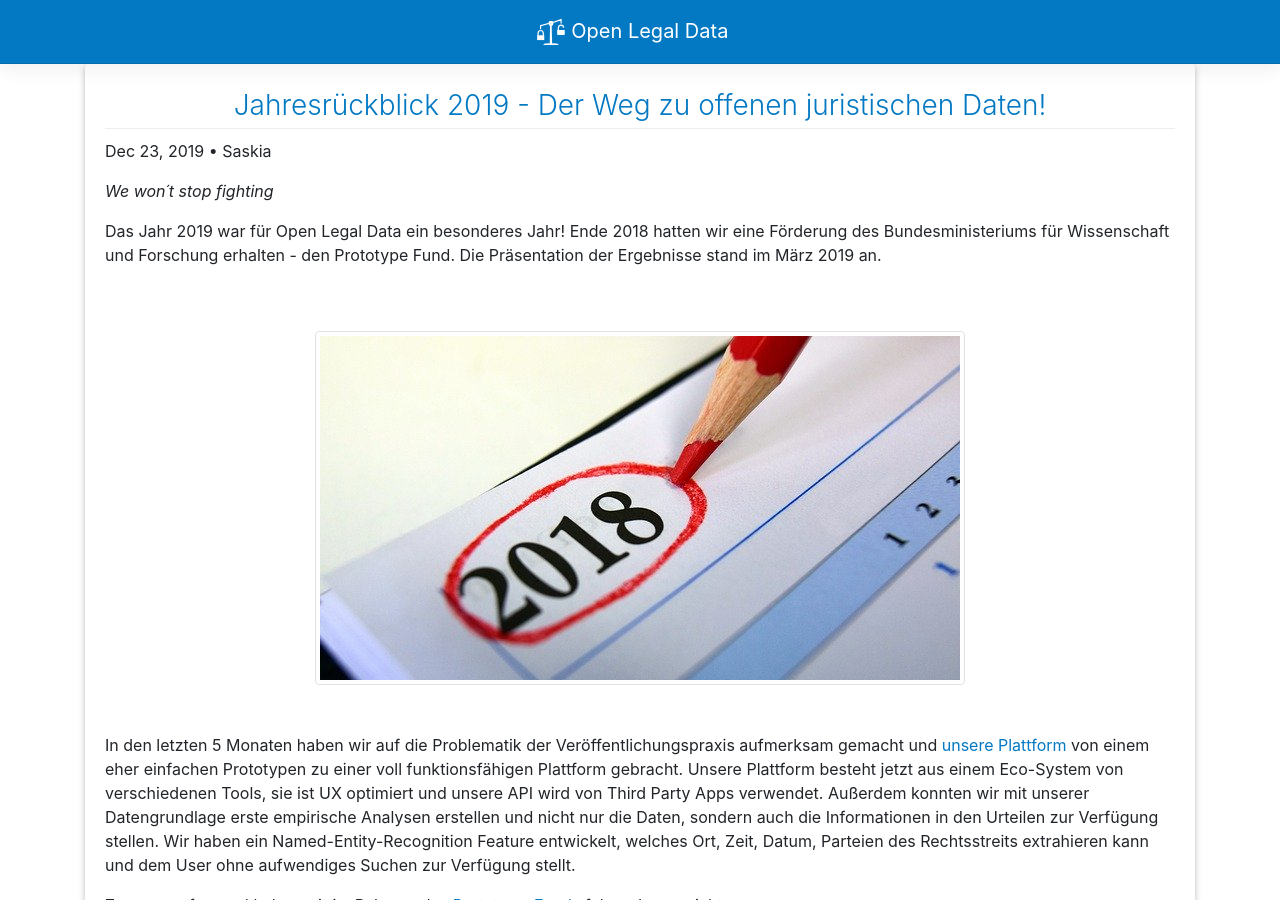
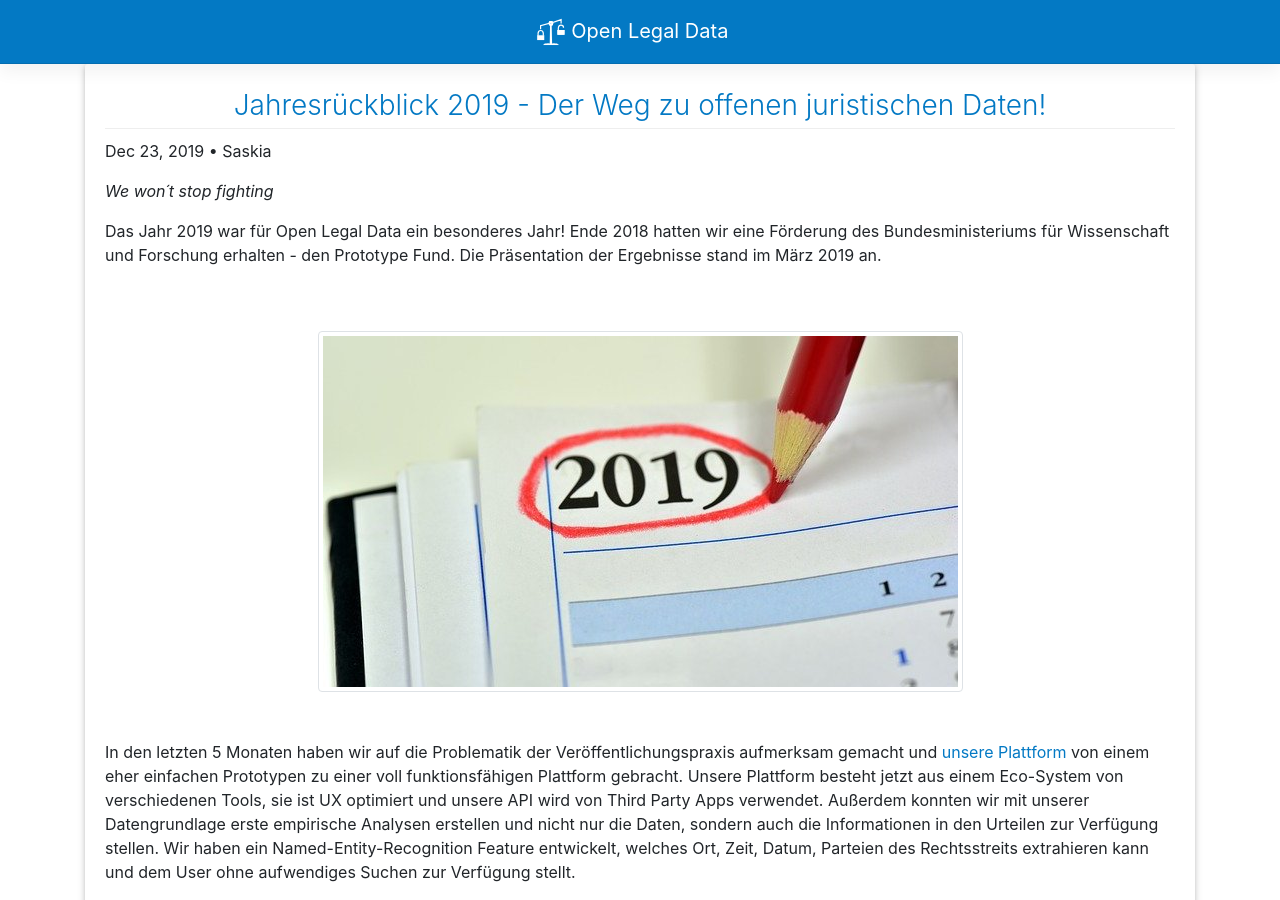
Before and after one commit to openlegaldata/blog, a Jekyll site: the page built from _posts/2019-12-23-jahresrueckblick.md, in a window 1280 px wide and 900 px high. Built offline with Jekyll 4.4.1, drawn with Linux system fonts in a browser that asks for light colours.

Commit message:
added blog post

```diff
--- a/_posts/2019-12-23-jahresrueckblick.md
+++ b/_posts/2019-12-23-jahresrueckblick.md
@@ -13,7 +13,7 @@ Die Präsentation der Ergebnisse stand im März 2019 an.
 
 <!-- more -->
 
-<div class="p-5 text-center"><img src="{{ "/assets/img/stocks/2018.jpg" | relative_url }}" alt="" class="img img-thumbnail"></div>
+<div class="p-5 text-center"><img src="{{ "/assets/img/stocks/2019.jpg" | relative_url }}" alt="" class="img img-thumbnail"></div>
 
 In den letzten 5 Monaten haben wir auf die Problematik der Veröffentlichungspraxis aufmerksam gemacht
 und [unsere Plattform](https://de.openlegaldata.io/) von einem eher einfachen Prototypen zu einer voll funktionsfähigen Plattform gebracht.
```
Also changed, not shown: imprint.md (+1 -1 lines), assets/img/stocks/2019.jpg (added).
